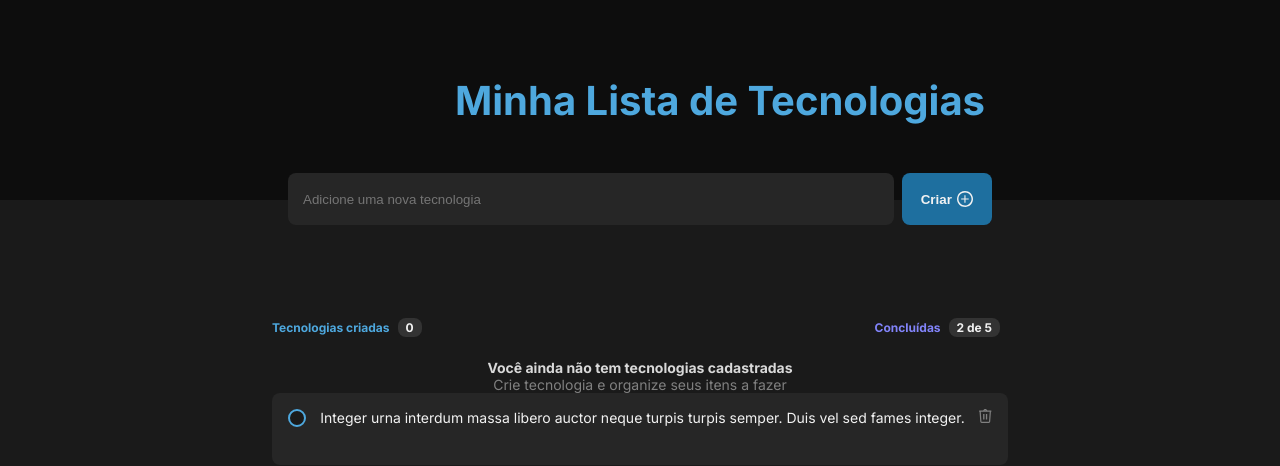
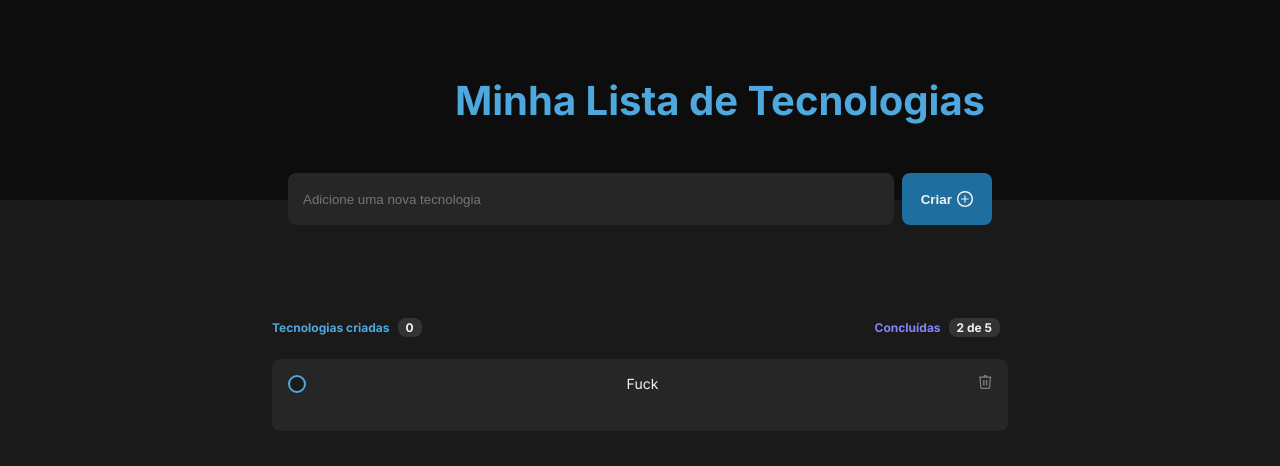
Before and after one commit to Robson-William/pw2-atividade-individual-02, a React (Vite) app: page / in a window 1280 px wide. Shown: the top 466 px of the page. Built offline with nearby package versions, Linux system fonts and the light colour scheme.

Commit message:
Adicionando useState e renderização condicional

```diff
--- a/src/screens/TaskList.tsx
+++ b/src/screens/TaskList.tsx
@@ -1,8 +1,11 @@
 import trashCan from "/trashCan.svg";
 import plusSign from "/plus.svg";
 import "./styles.css";
+import { useState } from "react";
 
 export default function TaskList(){
+    const [techs, setTechs] = useState<string[]>(["Fuck"]);
+
     return (
         <>
             <div className="header">
@@ -26,18 +29,22 @@ export default function TaskList(){
                     </div>
                 </div>
 
-                <div id="warning-message">
-                    <span>Você ainda não tem tecnologias cadastradas</span>
-                    <span>Crie tecnologia e organize seus itens a fazer</span>
-                </div>
+                {techs.length === 0 && (
+                    <div id="warning-message">
+                        <span>Você ainda não tem tecnologias cadastradas</span>
+                        <span>Crie tecnologia e organize seus itens a fazer</span>
+                    </div>
+                )}
 
+                {techs.map((tech) => (
                 <div className="card">
                     <button></button>
                     <p>
-                        Integer urna interdum massa libero auctor neque turpis turpis semper. Duis vel sed fames integer.
+                        {tech}
                     </p>
                     <a><img src={trashCan} alt="Trash can"></img></a>
                 </div>
+                ))}
             </div>
         </>
     )
```
